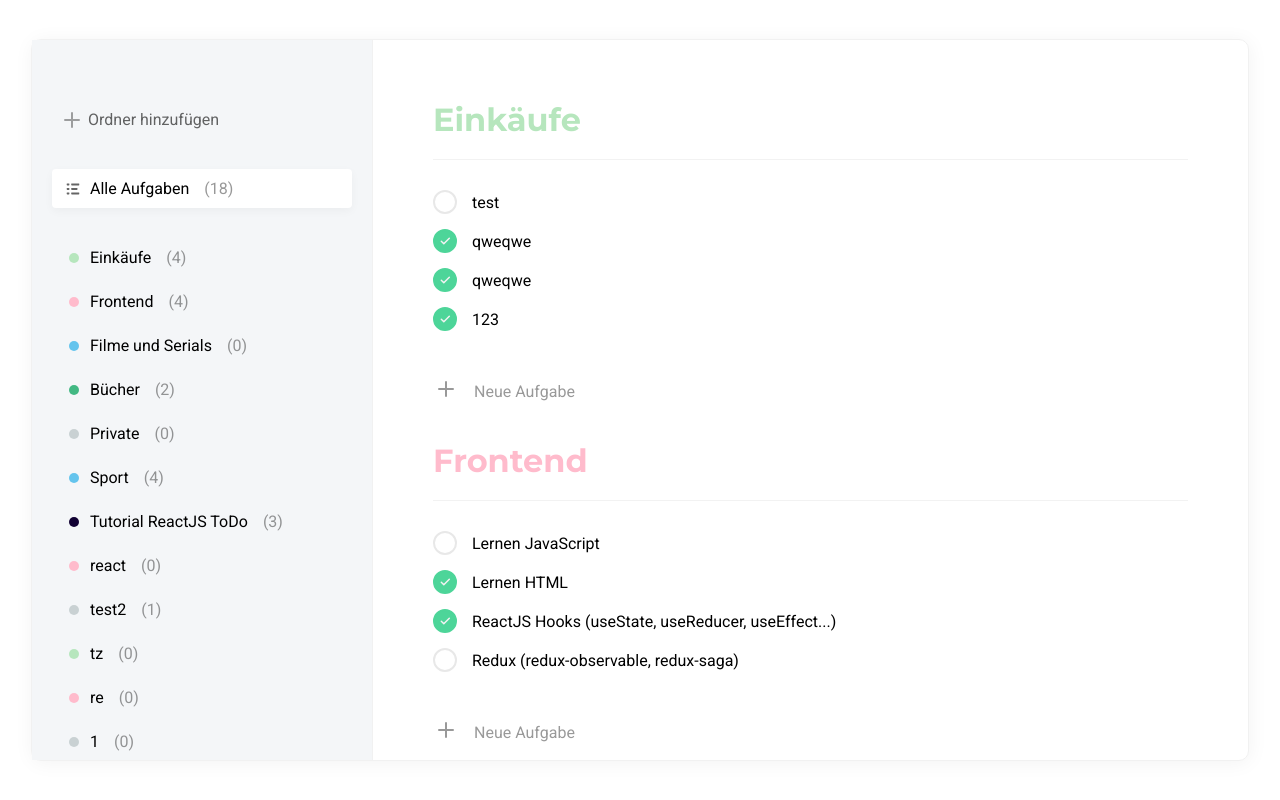
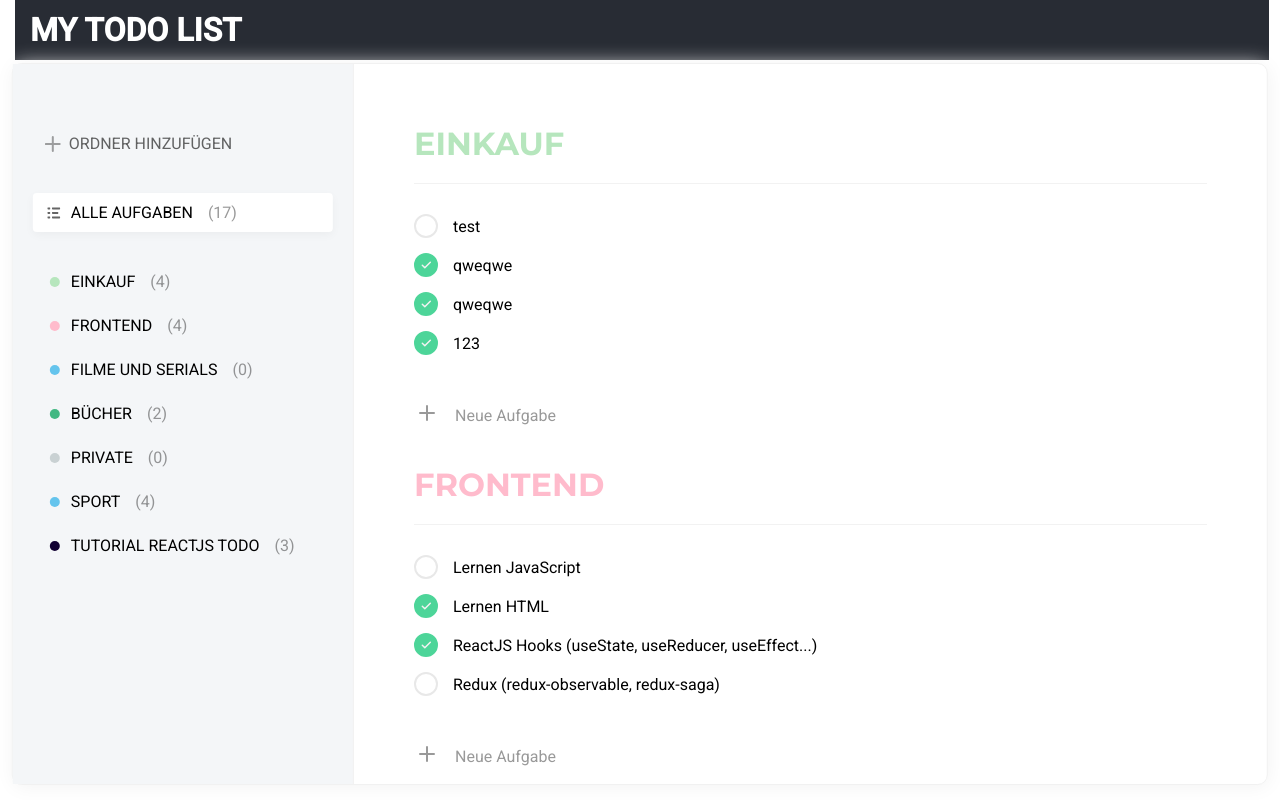
Before and after one commit to devlab22/react-todo, a React (Create React App) app: page / in a window 1280 px wide. Built offline with nearby package versions, Linux system fonts and the light colour scheme; data requests are answered from the project's data file.

Commit message:
20221213 11:30

```diff
--- a/src/App.js
+++ b/src/App.js
@@ -3,7 +3,7 @@ import axios from 'axios';
 import { Circles } from 'react-loader-spinner';
 import { Routes, Route, useLocation } from "react-router-dom";
 
-import { Sidebar, Tasks } from './components';
+import { Sidebar, Tasks, Header } from './components';
 
 import listSvg from './assets/img/list.svg';
 
@@ -16,6 +16,7 @@ function App() {
   const [selectedId, setSelectedId] = useState(null);
   const [folderColors, setFolderColors] = useState([]);
   const [isLoading, setIsLoading] = useState(true);
+
   let location = useLocation();
 
   useEffect(() => {
@@ -58,7 +59,7 @@ function App() {
       catch (err) {
         console.log(err);
       }
-      finally{
+      finally {
         setIsLoading(false);
       }
 
@@ -239,15 +240,15 @@ function App() {
 
   const handleOnCompleteTask = async (taskId, completed) => {
 
-    try{
+    try {
 
-     const {data} = await axios.patch(`/tasks/${taskId}`, {
+      const { data } = await axios.patch(`/tasks/${taskId}`, {
         completed: completed
       });
 
       setTasks(prev => prev.map(item => {
 
-          if(item.id === taskId){
+        if (item.id === taskId) {
           item.completed = data.completed
         }
 
@@ -257,7 +258,7 @@ function App() {
       ))
 
     }
-    catch(err){
+    catch (err) {
 
     }
   }
@@ -269,20 +270,24 @@ function App() {
 
   }, [data, location, location.pathname])
 
-  if (isLoading){
+  if (isLoading) {
 
-    return(
+    return (
       <div className='loading-container'>
         <Circles
           color="#00BFFF"
           height={80}
-          width={80}/>
+          width={80} />
       </div>
     )
 
-  }else{
+  } else {
 
     return (
+
+      <div className='App'>
+
+        <Header setCurrentPath={handleOnClickItem} />
 
         <div className="todo">
 
@@ -337,6 +342,8 @@ function App() {
           </div>
 
         </div>
+
+      </div>
     );
   }
 }
--- a/src/assets/db.json
+++ b/src/assets/db.json
@@ -6,7 +6,7 @@
     },
     {
       "id": 1,
-      "name": "Einkäufe",
+      "name": "Einkauf",
       "colorId": 5
     },
     {
@@ -38,46 +38,6 @@
       "name": "Tutorial ReactJS ToDo",
       "colorId": 7,
       "id": 7
-    },
-    {
-      "name": "react",
-      "colorId": 4,
-      "id": 8
-    },
-    {
-      "name": "test2",
-      "colorId": 1,
-      "id": 9
-    },
-    {
-      "name": "tz",
-      "colorId": 5,
-      "id": 10
-    },
-    {
-      "name": "re",
-      "colorId": 4,
-      "id": 11
-    },
-    {
-      "name": "1",
-      "colorId": 1,
-      "id": 12
-    },
-    {
-      "name": "3",
-      "colorId": 1,
-      "id": 13
-    },
-    {
-      "name": "3",
-      "colorId": 1,
-      "id": 14
-    },
-    {
-      "name": "d",
-      "colorId": 1,
-      "id": 15
     }
   ],
   "tasks": [
@@ -181,12 +141,6 @@
       "completed": false,
       "listId": 4,
       "id": 23
-    },
-    {
-      "text": "11",
-      "completed": false,
-      "listId": 9,
-      "id": 24
     }
   ],
   "colors": [
--- /dev/null
+++ b/src/components/Header/Header.module.scss
@@ -0,0 +1,83 @@
+.header {
+    width: 98%;
+    height: 60px;
+    background-color: #282c34;
+    margin: 0 15px;
+    color: white;
+    display: flex;
+    align-items: center;
+    justify-content: space-between;
+
+    .navbar__link {
+        margin: -25px 0 40px auto;
+        position: absolute;
+        text-decoration: none;
+        color: white;
+        font-size: 2rem;
+        font-weight: bold;
+
+        &:hover {
+            color: darken(white, 40%);
+        }
+
+        &__login {
+            right: 260px;
+        }
+
+        &__logout {
+            right: 130px;
+        }
+
+        &__about{
+            right: 20px;
+        }
+
+    }
+
+    a {
+        text-decoration: none;
+        color: white;
+    }
+
+    &__title__link {
+        margin-left: 15px;
+        font-size: 2rem;
+        position: relative;
+        font-weight: bold;
+        text-transform: uppercase;
+
+        &:hover {
+            color: darken(white, 40%);
+        }
+    }
+
+    &__title {
+        margin-right: 300px;
+        font-size: 1.5rem;
+        font-weight: bold;
+        position: relative;
+    }
+
+    button {
+        right: 30px;
+        position: relative;
+        cursor: pointer;
+    }
+
+    .form__btn {
+
+        margin: 10px 20px 5px 10px;
+
+
+        img {
+
+            opacity: .8;
+            cursor: pointer;
+            margin-right: 0px;
+
+            &:hover {
+                opacity: 1;
+            }
+        }
+    }
+}
--- /dev/null
+++ b/src/components/Header/index.jsx
@@ -0,0 +1,18 @@
+import React from 'react';
+import { Link } from 'react-router-dom';
+
+import styles from './Header.module.scss';
+
+export default function Header({ setCurrentPath }) {
+    return (
+        <div className={styles.header}>
+            <Link to='/' onClick={() => setCurrentPath("/")}>
+                <div className={styles.header__title__link}>
+                    My Todo List
+                </div>
+            </Link>
+
+
+        </div>
+    )
+}
--- a/src/components/Sidebar/Sidebar.scss
+++ b/src/components/Sidebar/Sidebar.scss
@@ -25,6 +25,7 @@
         overflow: hidden;
         width: 160px;
         white-space: nowrap;
+        text-transform: uppercase;
       }
 
       &:hover {
--- a/src/components/Tasks/Tasks.scss
+++ b/src/components/Tasks/Tasks.scss
@@ -16,7 +16,7 @@
     font-family: Montserrat, -apple-system, system-ui, sans-serif;
     padding-bottom: 20px;
     border-bottom: 1px solid #f2f2f2;
-
+    text-transform: uppercase;
 
     &:hover {
       img {
--- a/src/components/index.js
+++ b/src/components/index.js
@@ -3,4 +3,5 @@ export { default as Sidebar } from './Sidebar';
 export { default as AddButton} from './AddButton';
 export { default as Badge } from './Badge';
 export { default as List } from './Sidebar/List.jsx';
-export { default as AddTaskForm } from './Tasks/AddTaskForm.jsx'
+export { default as AddTaskForm } from './Tasks/AddTaskForm.jsx';
+export {default as Header} from './Header';
--- a/src/index.scss
+++ b/src/index.scss
@@ -20,12 +20,16 @@ body {
   left: 50%;
   transform: translate(-50%, -50%);
 }
+
+.App{
+
+}
 .todo {
   display: flex;
   position: absolute;
   left: 50%;
-  top: 50%;
-  width: 95%;
+  top: 53%;
+  width: 98%;
   height: 90%;
   transform: translate(-50%, -50%);
   box-shadow: 1px 2px 20px #f3f3f3;
```
Lines whose indentation alone changed are shown as unchanged.
